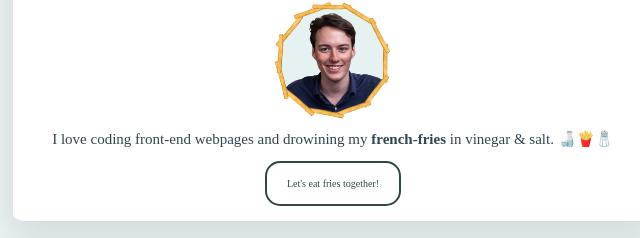
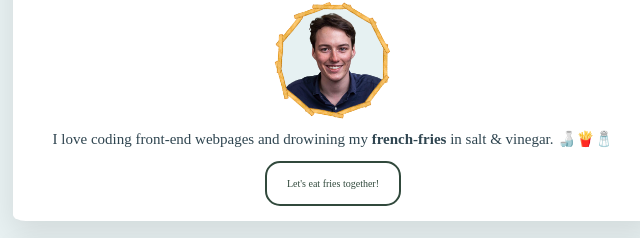
Before and after one commit to janm97/profile, a plain HTML site: page index.html in a window 1280 px wide. Shown: the part 129-367 px from the top of the page, 307-947 px from the left. Drawn offline with Linux system fonts and the light colour scheme.

Commit message:
make my profile prettier

```diff
--- a/index.html
+++ b/index.html
@@ -12,7 +12,7 @@
     <div class="card">
       <h1>Hey, I'm Jan!</h1>
       <img class="profile_picture" src="images/untitled.png" alt="My Profile Picture" height="128">
-      <p>I love coding front-end webpages and drowining my <strong>french-fries</strong> in vinegar & salt. 🍶🍟🧂</p>
+      <p>I love coding front-end webpages and drowining my <strong>french-fries</strong> in salt & vinegar. 🍶🍟🧂</p>
       <div class=button_container>
         <a class="button" href="https://www.linkedin.com/in/jan-m%C3%B6lich/" target="_blank">Let's eat fries together!</a>
       </div>
```
